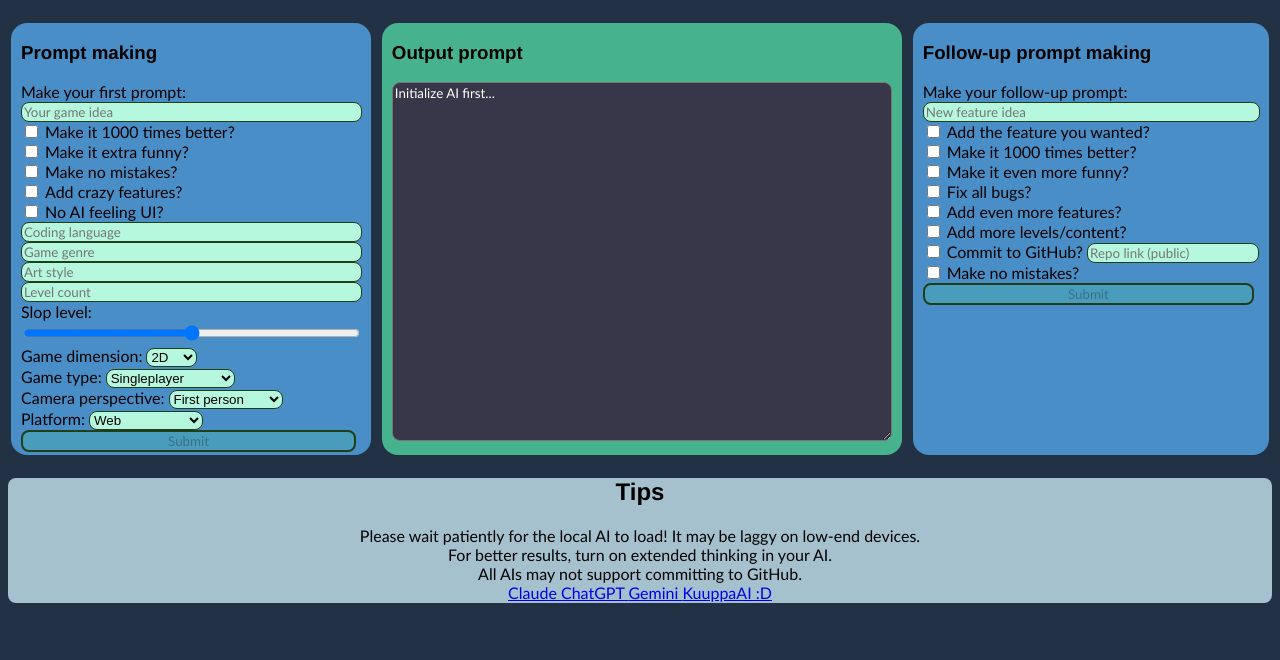
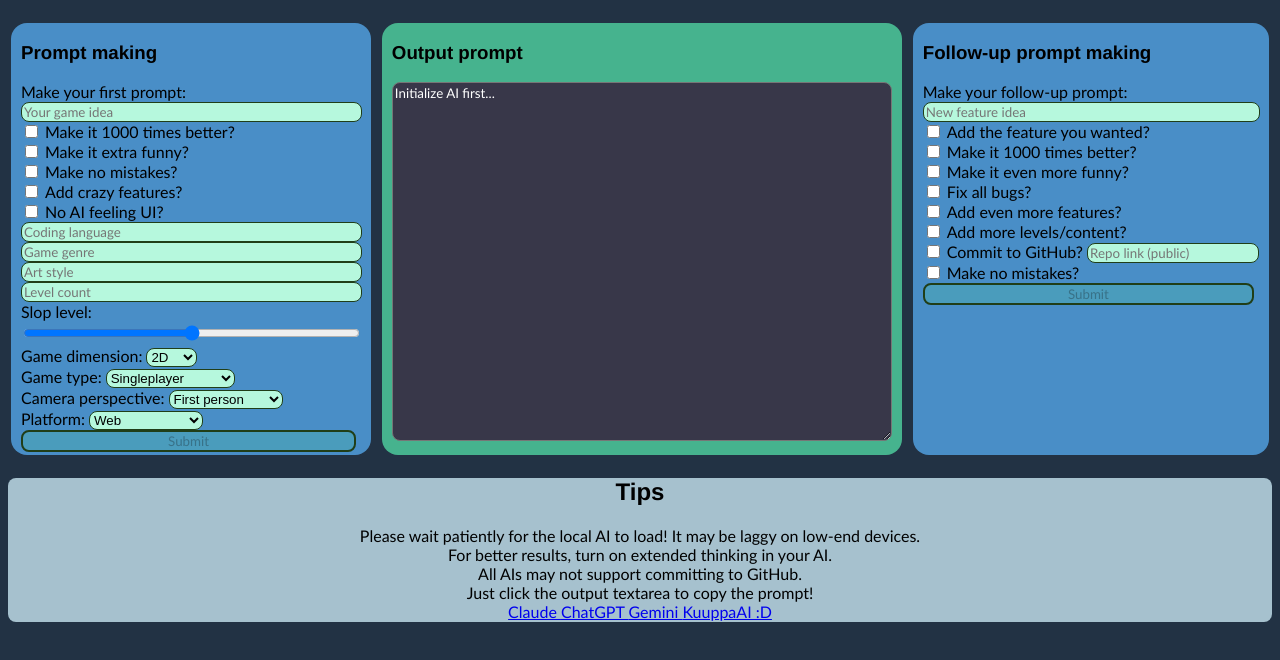
Before and after one commit to suklaasukkulayt/ai-slop-game-generator, a plain HTML site: page index.html in a window 1280 px wide. Shown: the part 136-796 px from the top of the page. Drawn offline with Linux system fonts and the light colour scheme.

Commit message:
README update

```diff
--- a/index.html
+++ b/index.html
@@ -114,6 +114,7 @@
         <p class="marginbottom">Please wait patiently for the local AI to load! It may be laggy on low-end devices.</p>
         <p class="marginbottom">For better results, turn on extended thinking in your AI.</p>
         <p class="marginbottom">All AIs may not support committing to GitHub.</p>
+        <p class="marginbottom">Just click the output textarea to copy the prompt!</p>
 
         <a href="https://claude.ai">Claude </a>
         <a href="https://chatgpt.com">ChatGPT </a>
--- a/script.js
+++ b/script.js
@@ -41,7 +41,7 @@ async function initializeAi() {
         output.value = "READY! Output prompt will appear here..."
 }
 
-async function generateText(content ,either) {
+async function generateText(content, either) {
     output.value = "Thinking..."
     submit1.disabled = true;
     submit2.disabled = true;
```
Also changed, not shown: images/screenshot1.png (added), images/screenshot2.png (added), images/screenshot3.png (added), 1 other file.
